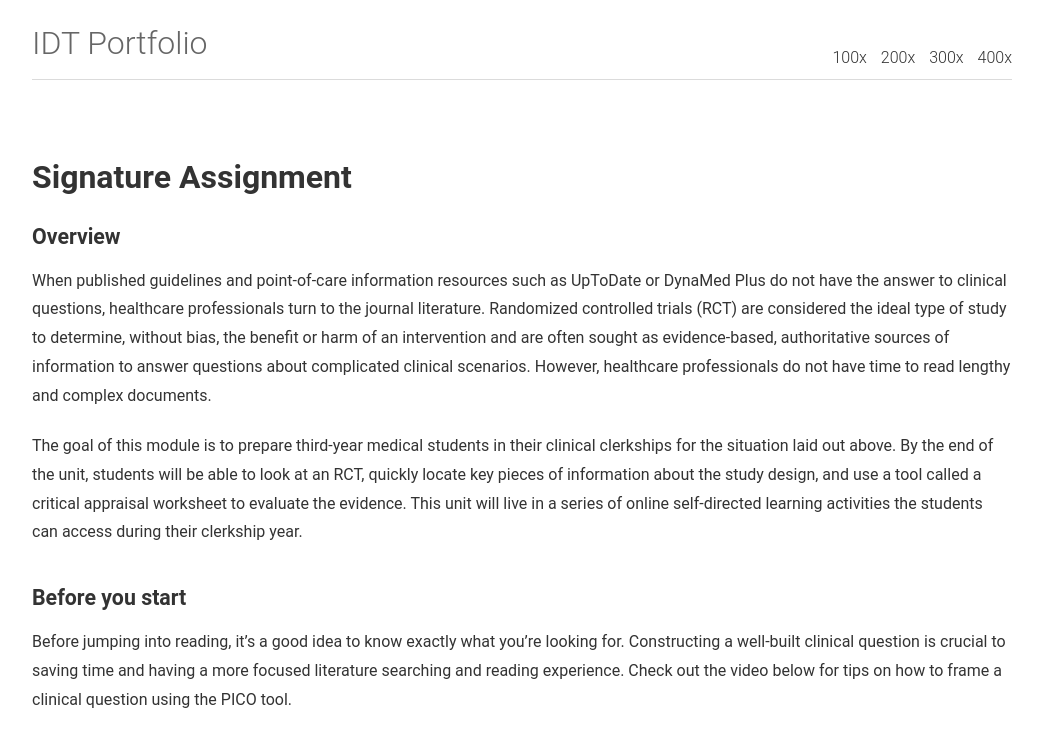
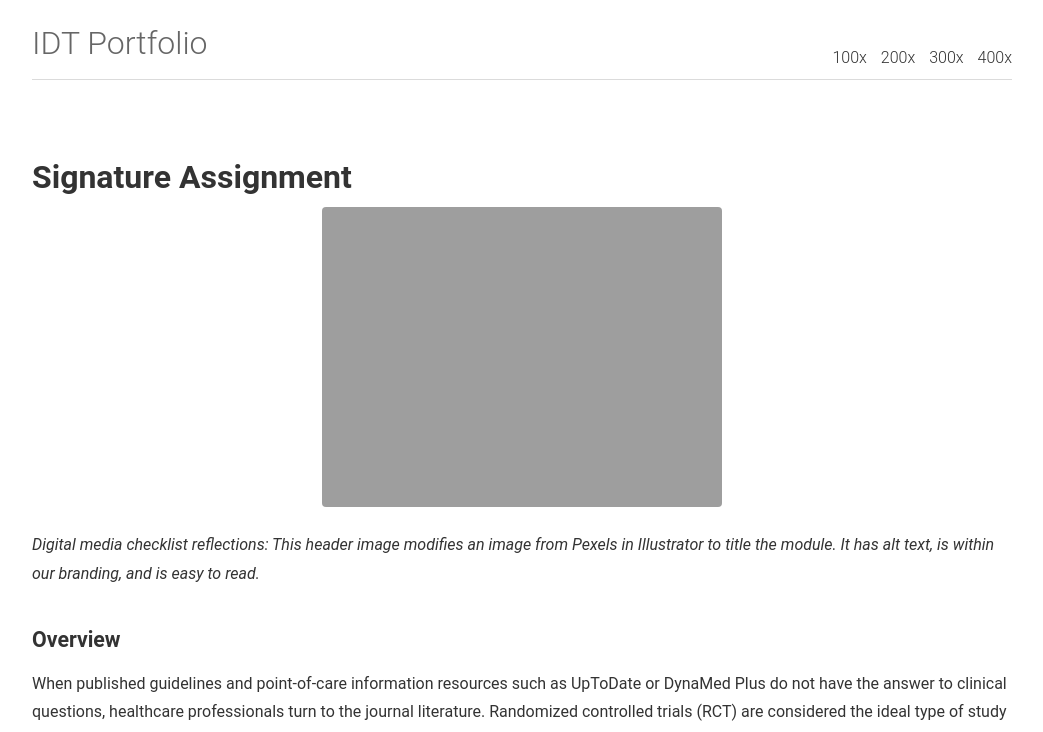
Before and after one commit to caitlinmeyer/idt-portfolio, a Jekyll site: the page built from 300x/signature.md, in a window 1280 px wide and 900 px high, cut to the strip 0-732 px from the top of the window. Shown: the whole strip, without its empty margins (118-1161 px from the left). Built offline with Jekyll 4.4.1, drawn with Linux system fonts in a browser that asks for light colours.

Commit message:
Update signature.md

```diff
--- a/300x/signature.md
+++ b/300x/signature.md
@@ -3,6 +3,10 @@ layout: page
 title: Signature Assignment
 
 ---
+
+![strategically reading RCTs](https://caitlinmeyer.github.io/idt-portfolio/300x/docs/RCT-header.png)
+
+*Digital media checklist reflections: This header image modifies an image from Pexels in Illustrator to title the module. It has alt text, is within our branding, and is easy to read.*
 
 ### Overview
 When published guidelines and point-of-care information resources such as UpToDate or DynaMed Plus do not have the answer to clinical questions, healthcare professionals turn to the journal literature. Randomized controlled trials (RCT) are considered the ideal type of study to determine, without bias, the benefit or harm of an intervention and are often sought as evidence-based, authoritative sources of information to answer questions about complicated clinical scenarios. However, healthcare professionals do not have time to read lengthy and complex documents.
```
